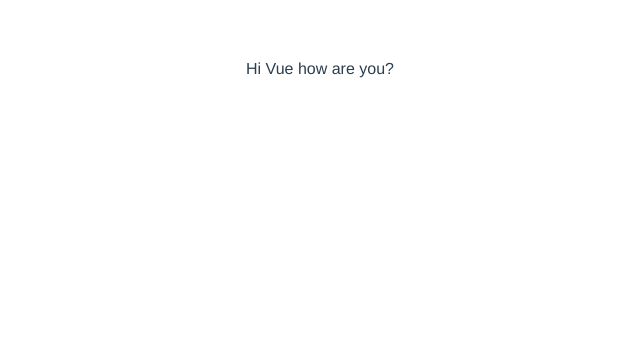
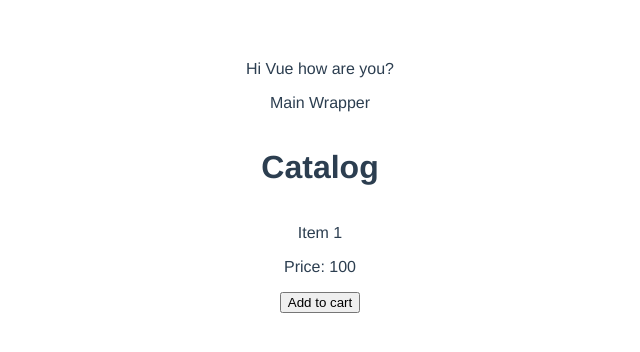
Before and after one commit to Hiagar11/Vue, a Vue app: page / in a window 1280 px wide. Shown: the top 352 px of the page, without its empty margins (320-960 px from the left). Built offline with nearby package versions, Linux system fonts and the light colour scheme.

Commit message:
Второй урок, показали базовое вложение родителей и детей

```diff
--- a/src/App.vue
+++ b/src/App.vue
@@ -1,14 +1,15 @@
 <template>
-<div>Hi Vue how are you?</div>
+  <div>Hi Vue how are you?</div>
+  <v-main-wrapper />
 </template>
 
 <script>
-
+import vMainWrapper from './components/v-main-wrapper'
 
 export default {
   name: 'App',
   components: {
-
+    vMainWrapper
   }
 }
 </script>
--- /dev/null
+++ b/src/components/v-cart.vue
@@ -0,0 +1,13 @@
+<template>
+  <div class="v-cart"></div>
+</template>
+
+<script>
+export default {
+  name: "v-cart"
+}
+</script>
+
+<style>
+
+</style>
--- /dev/null
+++ b/src/components/v-catalog-item.vue
@@ -0,0 +1,18 @@
+<template>
+  <div class="v-catalog-item">
+    <p>Item 1</p>
+    <p>Price: 100</p>
+    <button>Add to cart</button>
+
+  </div>
+</template>
+
+<script>
+export default {
+  name: "v-catalog-item"
+}
+</script>
+
+<style>
+
+</style>
--- /dev/null
+++ b/src/components/v-catalog.vue
@@ -0,0 +1,21 @@
+<template>
+<div class="v-catalog">
+  <h1>Catalog</h1>
+</div>
+  <v-catalog-item/>
+</template>
+
+<script>
+import  vCatalogItem from './v-catalog-item'
+
+export default {
+  name: "v-catalog",
+  components: {
+    vCatalogItem
+  }
+}
+</script>
+
+<style>
+
+</style>
--- /dev/null
+++ b/src/components/v-main-wrapper.vue
@@ -0,0 +1,50 @@
+<template>
+  <div class="v-main-wrapper">
+    <p>{{title}}</p>
+    <v-catalog />
+    <v-cart />
+  </div>
+</template>
+
+<script>
+import vCatalog from './v-catalog'
+import vCart from './v-cart'
+
+export default {
+  name: "v-main-wrapper",
+  components: {
+    vCatalog,
+    vCart
+  },
+  props: {},
+  data() {
+    return {
+      title: 'Main Wrapper'
+    }
+  },
+  computed:{
+
+  },
+  methods: {
+
+  },
+  watch: {
+
+  },
+  mounted() {
+    console.log('Hello i am alive!');
+  }
+
+}
+</script>
+
+<style>
+.v-main-wrapper {
+  display: flex;
+  flex-direction: column;
+  justify-content: center;
+  align-items: center;
+  max-width: 900px;
+  margin: 0 auto;
+}
+</style>
```
Also changed, not shown: 1 other file (tests, documents, lock files or other folders).
